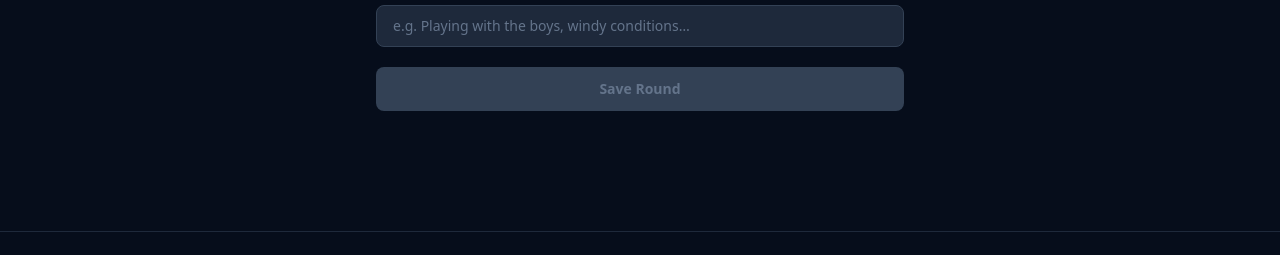
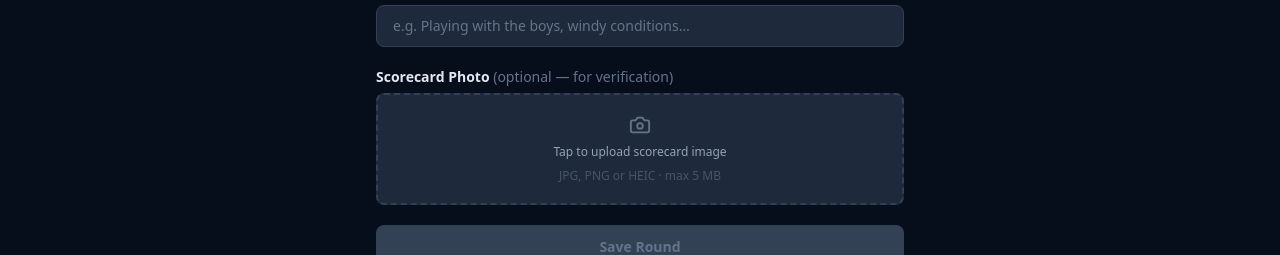
Before and after one commit to Trav3019/Hockey-Golf, a React (Vite) app: page /player/crosby/add-round in a window 1280 px wide. Shown: the part 604-859 px from the top of the page. Built offline with nearby package versions, Linux system fonts and the light colour scheme; no server answers.

Commit message:
Update AddRoundPage.tsx

```diff
--- a/src/pages/AddRoundPage.tsx
+++ b/src/pages/AddRoundPage.tsx
@@ -4,7 +4,7 @@ import { getPlayer } from '../data/players';
 import { getLeague } from '../data/leagues';
 import { useRounds } from '../hooks/useRounds';
 import { calcDifferential } from '../utils/handicap';
-import { ArrowLeft, Info } from 'lucide-react';
+import { ArrowLeft, Info, Camera, X } from 'lucide-react';
 
 const POPULAR_COURSES = [
   { name: 'Pebble Beach Golf Links', rating: 75.5, slope: 145 },
@@ -38,6 +38,7 @@ export default function AddRoundPage() {
     grossScore: '',
     notes: '',
   });
+  const [scorecardImage, setScorecardImage] = useState<string | null>(null);
   const [showSuggestions, setShowSuggestions] = useState(false);
 
   const filteredCourses = useMemo(
@@ -70,6 +71,20 @@ export default function AddRoundPage() {
     setShowSuggestions(false);
   }
 
+  function handleImageChange(e: React.ChangeEvent<HTMLInputElement>) {
+    const file = e.target.files?.[0];
+    if (!file) return;
+    // Limit to 5 MB
+    if (file.size > 5 * 1024 * 1024) {
+      alert('Image must be under 5 MB.');
+      e.target.value = '';
+      return;
+    }
+    const reader = new FileReader();
+    reader.onload = ev => setScorecardImage(ev.target?.result as string);
+    reader.readAsDataURL(file);
+  }
+
   function handleSubmit(e: React.FormEvent) {
     e.preventDefault();
     if (!playerId) return;
@@ -81,6 +96,7 @@ export default function AddRoundPage() {
       slopeRating: Number(form.slopeRating),
       grossScore: Number(form.grossScore),
       notes: form.notes || undefined,
+      scorecardImage: scorecardImage ?? undefined,
     });
     navigate(`/player/${playerId}`);
   }
@@ -247,6 +263,43 @@ export default function AddRoundPage() {
           />
         </div>
 
+        {/* Scorecard photo */}
+        <div>
+          <label className="block text-sm font-semibold text-rink-200 mb-1.5">
+            Scorecard Photo{' '}
+            <span className="font-normal text-rink-500">(optional — for verification)</span>
+          </label>
+          {scorecardImage ? (
+            <div className="relative rounded-lg overflow-hidden border border-rink-700">
+              <img
+                src={scorecardImage}
+                alt="Scorecard"
+                className="w-full max-h-64 object-contain bg-rink-900"
+              />
+              <button
+                type="button"
+                onClick={() => setScorecardImage(null)}
+                className="absolute top-2 right-2 p-1 rounded-full bg-rink-900/80 text-rink-300 hover:text-white transition-colors"
+                aria-label="Remove scorecard photo"
+              >
+                <X size={14} />
+              </button>
+            </div>
+          ) : (
+            <label className="flex flex-col items-center justify-center gap-2 w-full h-28 rounded-lg border-2 border-dashed border-rink-700 bg-rink-800 hover:border-ice-500 hover:bg-rink-800/80 cursor-pointer transition-colors">
+              <Camera size={22} className="text-rink-500" />
+              <span className="text-xs text-rink-400">Tap to upload scorecard image</span>
+              <span className="text-xs text-rink-600">JPG, PNG or HEIC · max 5 MB</span>
+              <input
+                type="file"
+                accept="image/*"
+                className="sr-only"
+                onChange={handleImageChange}
+              />
+            </label>
+          )}
+        </div>
+
         {/* Submit */}
         <button
           type="submit"
```
